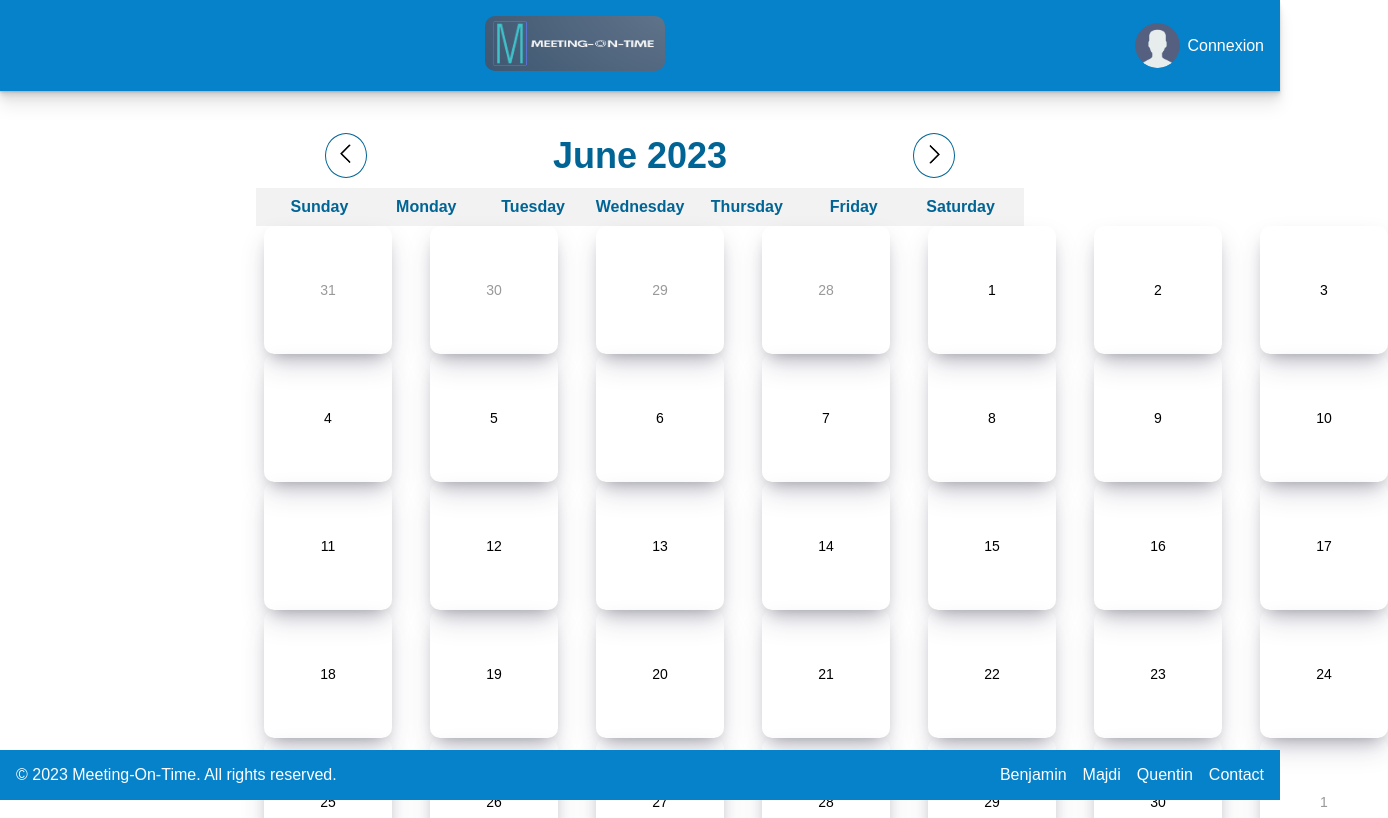
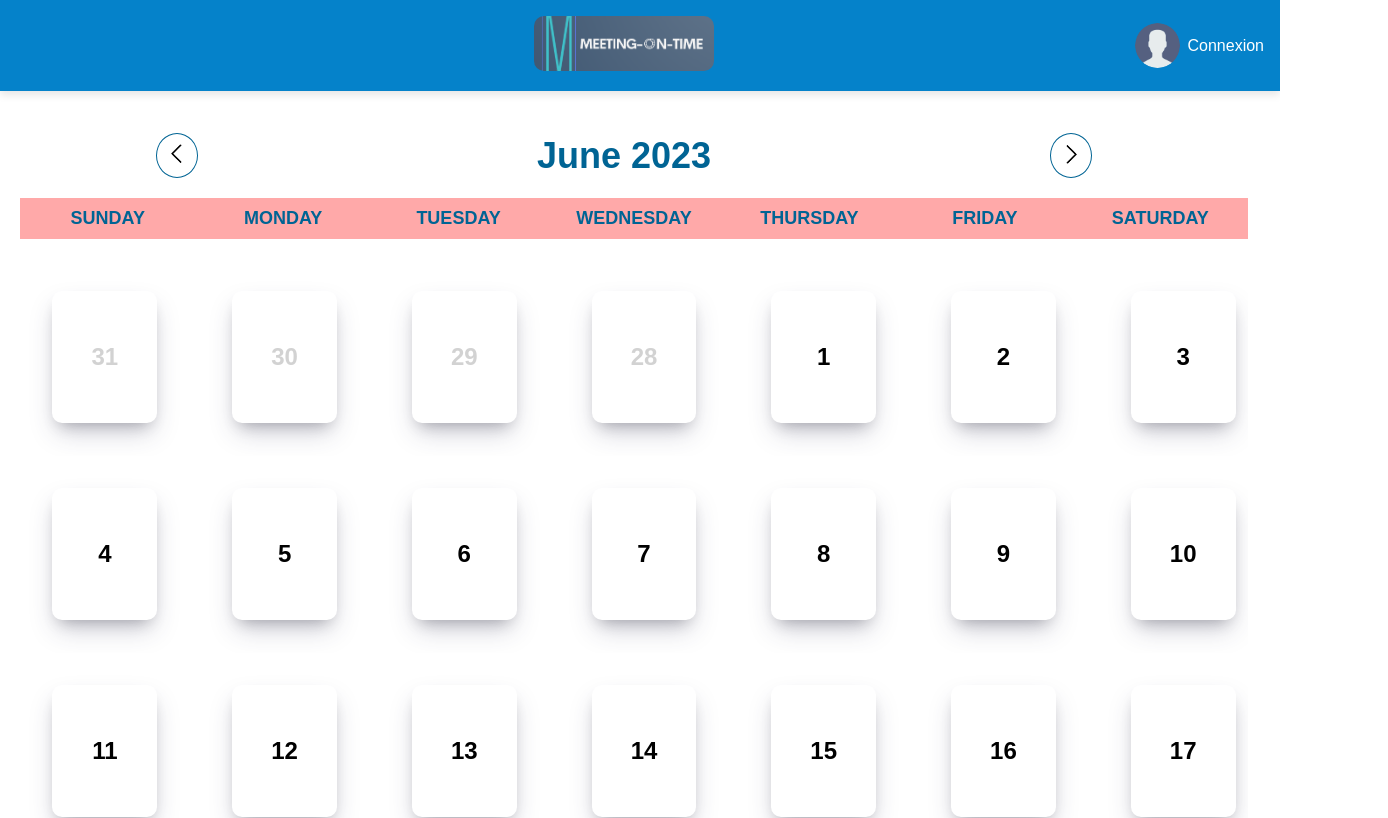
Before and after one commit to Benjamin-Dervieux/Meeting-On-Time, an Angular app: page / in a window 1280 px wide. Shown: the top 818 px of the page, 1388 px wide, since content can reach past the window. Built offline with nearby package versions, Linux system fonts and the light colour scheme.

Commit message:
updating calendar

```diff
--- a/src/app/Components/calendar/calendar.component.css
+++ b/src/app/Components/calendar/calendar.component.css
@@ -1,11 +1,17 @@
 .mainCalendarContainer {
   display: flex;
   justify-content: center;
+  align-items: center;
+  min-height: 100vh;
+  min-width: 100vh;
+  margin-right: 2rem;
 }
 
 .calendar {
-  width: 60%;
-  height: 45rem;
+  width: 100%;
+  max-height: 100%;
+  overflow-y: auto;
+  overflow-x: hidden;
   background-color: #fff;
   padding: 10px;
 }
@@ -53,18 +59,40 @@
   justify-content: space-between;
   padding: 10px;
   background-color: #f2f2f2;
+  width: 100%;
+  max-height: 100%;
+  overflow-y: auto;
+  overflow-x: hidden;
+  background-color: #fff;
+  padding: 10px;
 }
+
 
 .weekday {
   flex-basis: calc(100% / 7);
   text-align: center;
   font-weight: bold;
   color: #006494;
+  width: 100%;
+  max-height: 100%;
+  overflow-y: auto;
+  overflow-x: hidden;
+  background-color: #ffa9a9;
+  padding: 10px;
+  font-size: 18px;
+  font-weight: bold;
+  text-transform: uppercase;
 }
 
 .days {
   display: grid;
   grid-template: repeat(7, 1fr);
+  width: 100%;
+  max-height: 100%;
+  overflow-y: auto;
+  overflow-x: hidden;
+  background-color: #fff;
+  padding: 10px;
 }
 
 .week {
@@ -72,17 +100,31 @@
   flex-basis: calc(100% / 7);
   justify-content: center;
   gap: 30px;
+  width: 100%;
+  max-height: 100%;
+  overflow-y: auto;
+  overflow-x: hidden;
+  background-color: #fff;
+  padding: 10px;
 }
 
 .day {
-  width: 8rem;
-  height: 8rem;
-  margin-left: 0.5rem;
+  width: 4rem;
+  height: 7rem;
   display: flex;
+  margin: 1.4rem;
   align-items: center;
   justify-content: center;
-  font-size: 14px;
+  font-size: 24px;
+  font-weight: bold;
+  text-transform: uppercase;
   border-radius: 10px;
+  width: 100%;
+  max-height: 100%;
+  overflow-y: auto;
+  overflow-x: hidden;
+  background-color: #fff;
+  padding: 10px;
   cursor: pointer;
   transition: background-color 0.2s ease-in-out;
   box-shadow: rgba(50, 50, 93, 0.25) 0px 13px 27px -5px,
@@ -98,5 +140,5 @@
 }
 
 .prev-month {
-  color: #999;
+  color: #b1b1b194;
 }
--- a/src/app/Components/footer/footer.component.css
+++ b/src/app/Components/footer/footer.component.css
@@ -1,7 +1,8 @@
 .mainFooterContainer {
-  position: absolute;
-  bottom: 0;
+  position: relative;
   width: 100%;
+  background-color: #0582ca;
+  color: white;
 }
 
 .footer {
@@ -9,8 +10,6 @@
   align-items: center;
   justify-content: space-between;
   padding: 1rem;
-  background-color: #0582ca;
-  color: white;
 }
 
 .footer p {
@@ -21,12 +20,34 @@
   margin-left: 1rem;
   color: white;
   text-decoration: none;
+  transition: color 0.7s ease;
 }
 
 .right-section a:hover {
   text-decoration: underline;
+  color: #fcce00;
 }
 
 .right-section a:active {
   color: black;
 }
+
+.footer:before {
+  content: "";
+  position: absolute;
+  top: -10px;
+  left: 0;
+  right: 0;
+  height: 10px;
+  background-color: #0582ca;
+}
+
+.footer:after {
+  content: "";
+  position: absolute;
+  bottom: -10px;
+  left: 0;
+  right: 0;
+  height: 10px;
+  background-color: #0582ca;
+}
--- a/src/app/Components/header/header.component.css
+++ b/src/app/Components/header/header.component.css
@@ -5,9 +5,7 @@
     padding: 1rem;
     background-color: #0582CA;
     color: white;
-    box-shadow: rgba(0, 0, 0, 0.07) 0px 1px 1px, rgba(0, 0, 0, 0.07) 0px 2px 2px,
-    rgba(0, 0, 0, 0.07) 0px 4px 4px, rgba(0, 0, 0, 0.07) 0px 8px 8px,
-    rgba(0, 0, 0, 0.07) 0px 16px 16px;
+    box-shadow: 0px 4px 8px rgba(0, 0, 0, 0.1);
   }
 
   .logo {
@@ -21,12 +19,21 @@
     width: 180px;
     height: 55px;
     border-radius: 10px;
+    object-fit: cover;
+    margin-left: 27%;
   }
 
   .user-profile {
     display: flex;
     align-items: center;
     cursor: pointer;
+    text-decoration: none;
+    transition: color 0.7s ease;
+  }
+
+  .user-profile:hover {
+    text-decoration: underline;
+    color: #fcce00;
   }
 
   .user-profile img {
```
